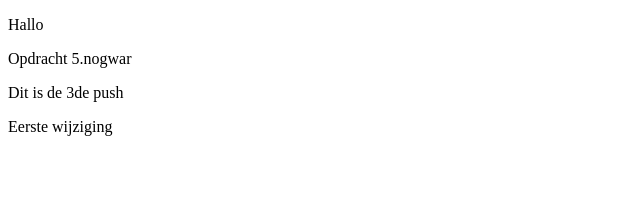
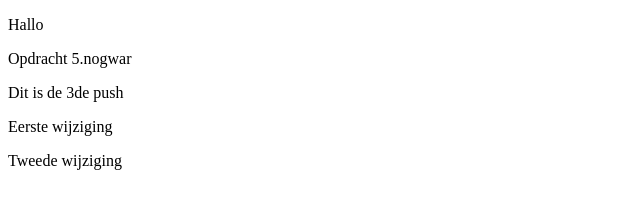
Before and after one commit to Gidoregtop/GidoRegtop, a plain HTML site: page index.html in a window 1280 px wide. Shown: the whole page, without its empty margins (0-640 px from the left). Drawn offline with Linux system fonts and the light colour scheme.

Commit message:
Update index.html
Tweede wijziging Jarno

```diff
--- a/index.html
+++ b/index.html
@@ -8,5 +8,6 @@
 	<p>Opdracht 5.nogwar</p>
 	<p>Dit is de 3de push</p>
 	<p>Eerste wijziging </p>
+	<p>Tweede wijziging </p>
 </body>
 </html>
```
